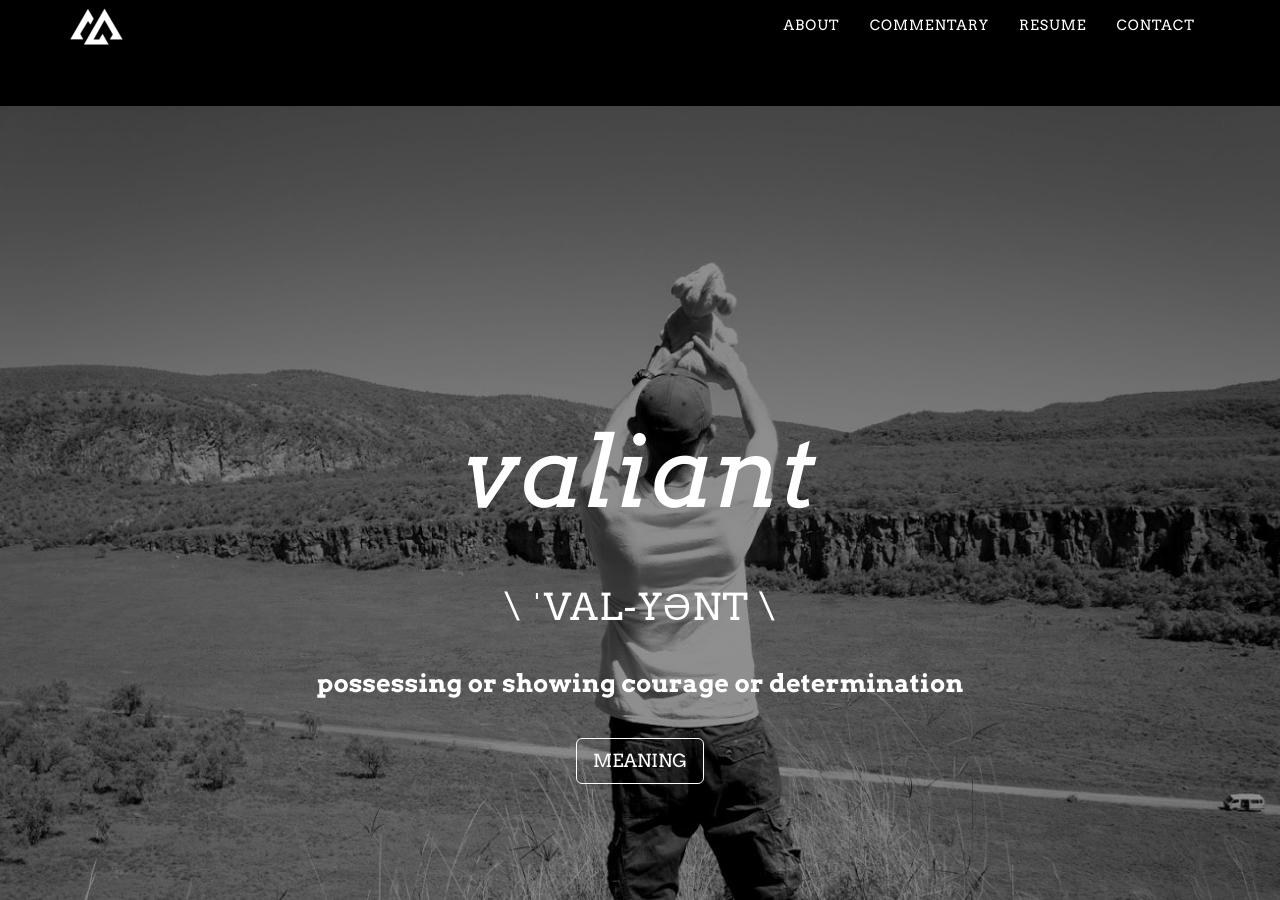
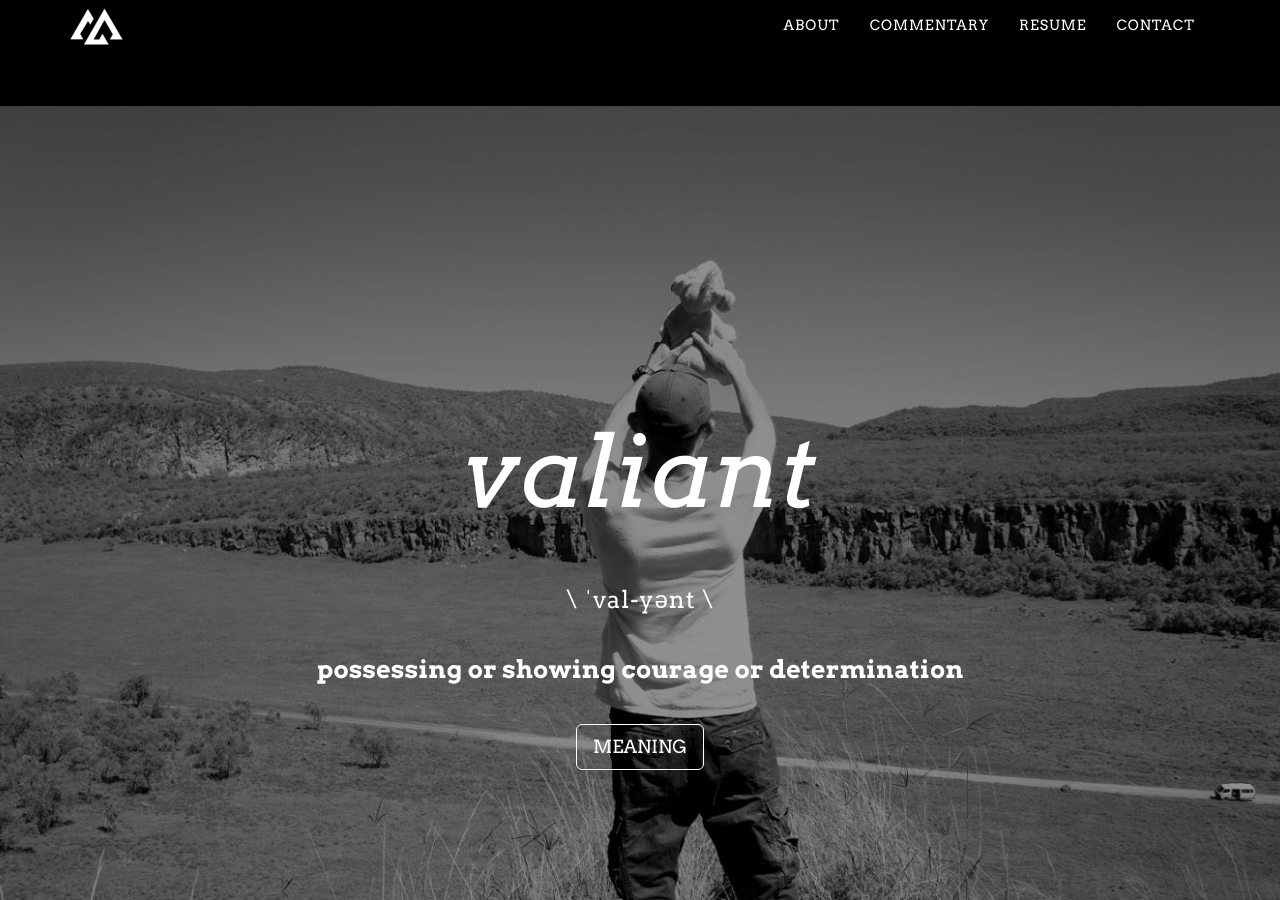
Before and after one commit to dustinwmooney/dustinmooney.website, a Jekyll site: the page built from index.html, in a window 1280 px wide and 900 px high, scrolled down 1863 px. Built offline with Jekyll 4.4.1, drawn with Linux system fonts in a browser that asks for light colours; nearby versions of some CDN libraries.

```diff
--- a/_includes/meaning.html
+++ b/_includes/meaning.html
@@ -4,7 +4,7 @@
 		<div class="container">
 			<div class="col-lg-8 col-lg-offset-2">
 				<h1>valiant</h1>
-				<h2>\ ˈval-yənt \</h2>
+				<h3>\ ˈval-yənt \</h3>
 				<p>possessing or showing courage or determination</p>
 				<a href="https://en.wikipedia.org/wiki/Dustin_(name)" target="_blank" class="btn btn-default btn-lg">MEANING</a>
 			</div>
```
